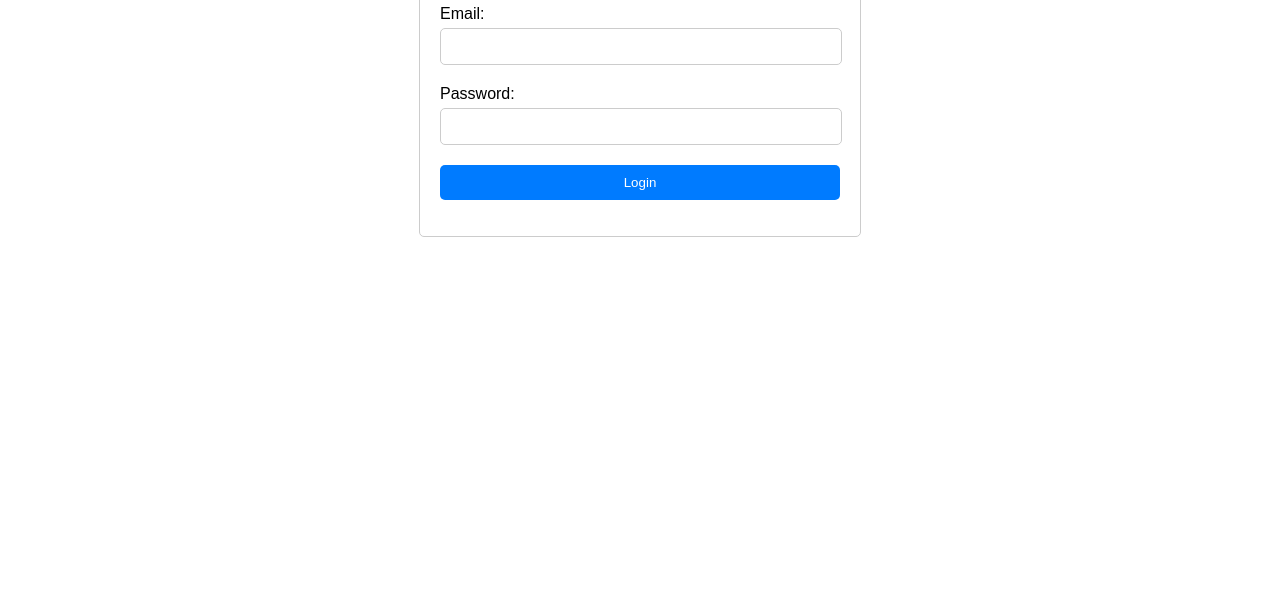
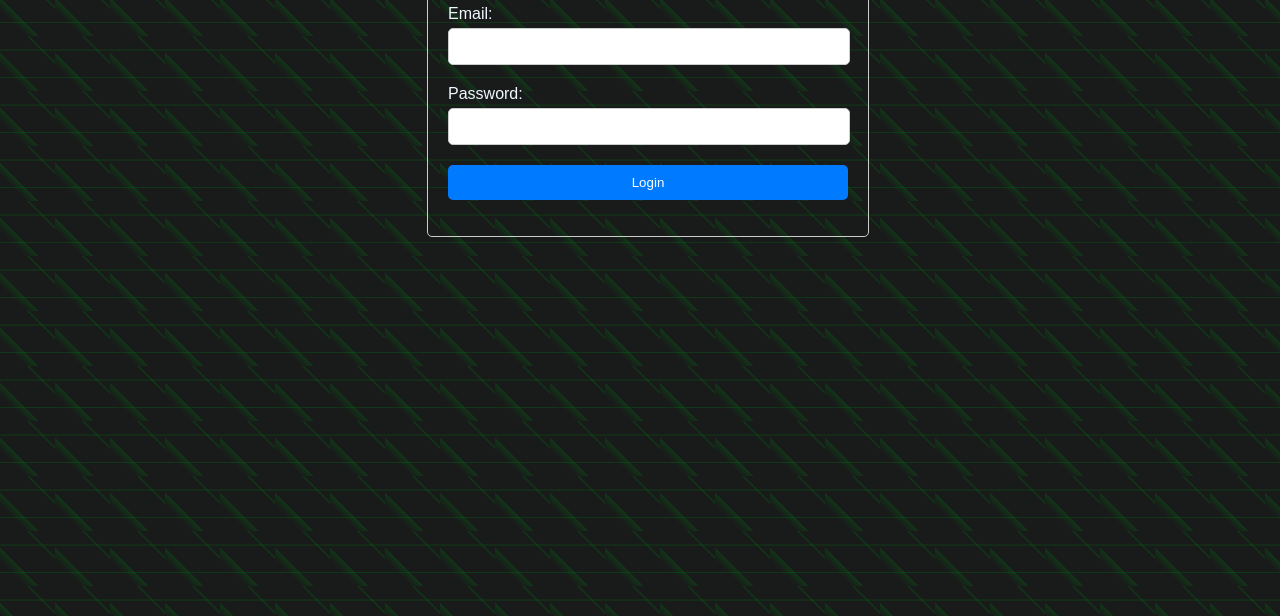
Before and after one commit to pedromogly/firebase_login_test, a plain HTML site: page index.html in a window 1280 px wide. Shown: the part 184-800 px from the top of the page. Drawn offline with Linux system fonts and the light colour scheme.

Commit message:
testando estilizações

```diff
--- a/index.html
+++ b/index.html
@@ -6,8 +6,8 @@
     <title>Login</title>
     <link rel="stylesheet" href="styles.css">
 </head>
-<body>
-    <div class="container">
+<body class="container">
+    <div class="container2">
         <h2>Login</h2>
         <form id="loginForm">
             <div class="form-group">
--- a/styles.css
+++ b/styles.css
@@ -1,8 +1,42 @@
 body {
     font-family: Arial, sans-serif;
+    color: aliceblue;
 }
 
 .container {
+    width: 100%;
+    height: 100%;
+    --color: rgba(0, 115, 19, 0.3);
+    background-color: #191a1a;
+    background-image: linear-gradient(
+        180deg,
+        transparent 24%,
+        var(--color) 25%,
+        var(--color) 26%,
+        transparent 27%,
+        transparent 74%,
+        var(--color) 75%,
+        var(--color) 76%,
+        transparent 77%,
+        transparent
+      ),
+      linear-gradient(
+        45deg,
+        transparent 24%,
+        var(--color) 35%,
+        var(--color) 26%,
+        transparent 17%,
+        transparent 74%,
+        var(--color) 75%,
+        var(--color) 76%,
+        transparent 77%,
+        transparent
+      );
+    background-size: 55px 55px;
+  }
+
+
+.container2 {
     max-width: 400px;
     margin: 100px auto;
     padding: 20px;
```
